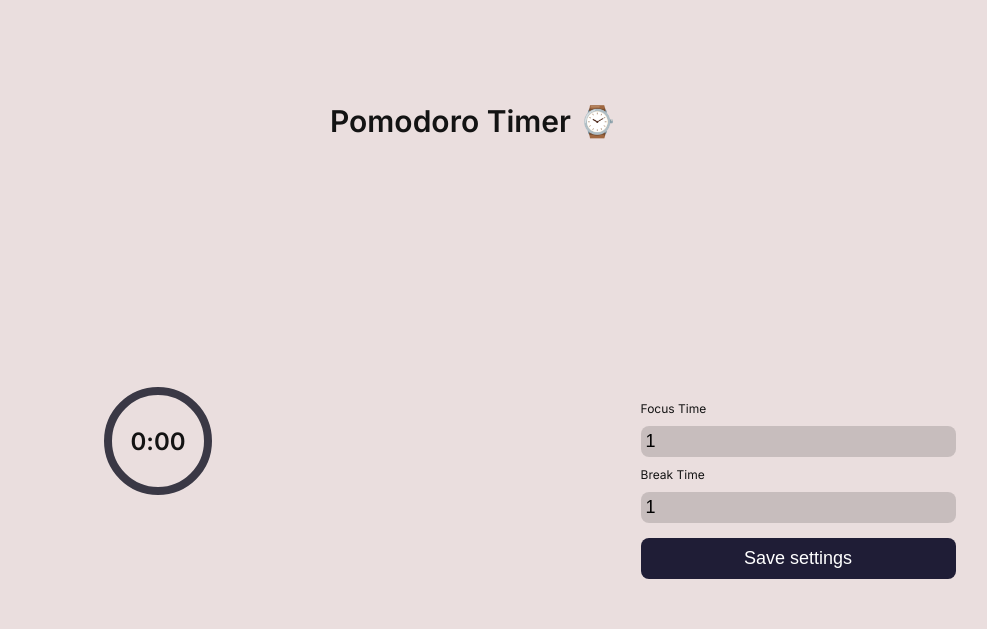
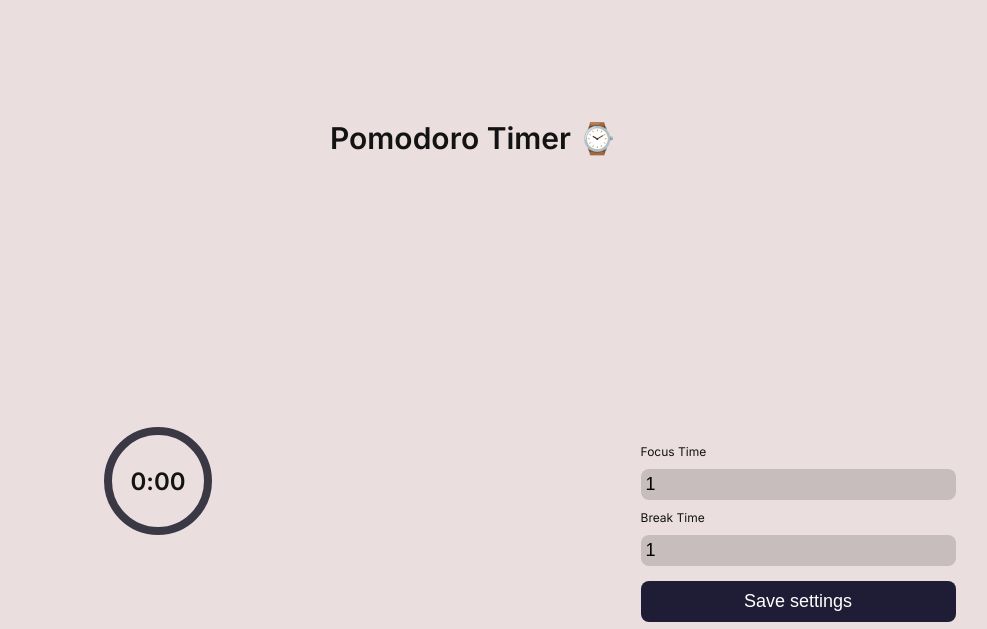
Before and after one commit to devnotmax/studify-pomodoro-timer, a plain HTML site: page index.html in a window 1280 px wide. Shown: the top 629 px of the page, without its empty margins (167-1154 px from the left). Drawn offline with Linux system fonts and the light colour scheme; a script that the page names is missing.

Commit message:
padding h1 added

```diff
--- a/style.css
+++ b/style.css
@@ -21,6 +21,8 @@ h1 {
     font-weight: 900;
     font-size: 30px;
     text-align: center;
+    padding: 30px;
+    margin-bottom: 20px;
 }
 
 img{
```
